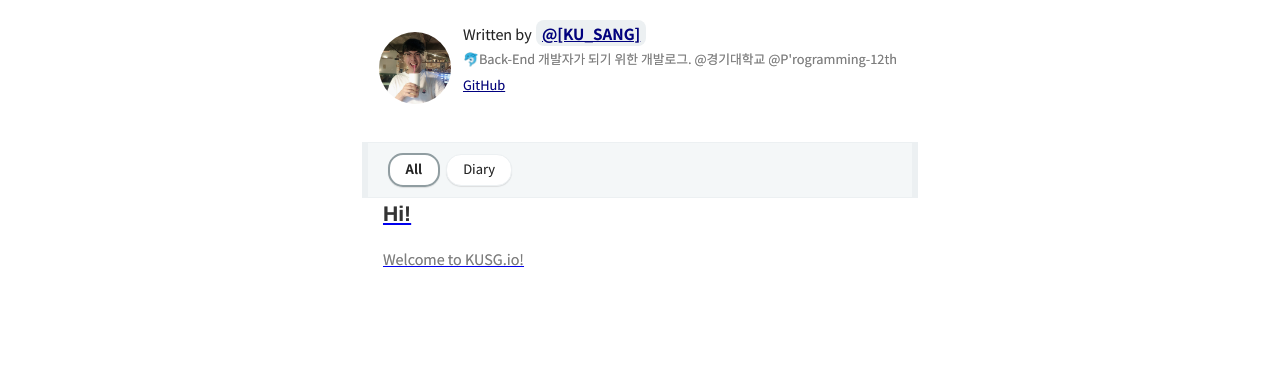
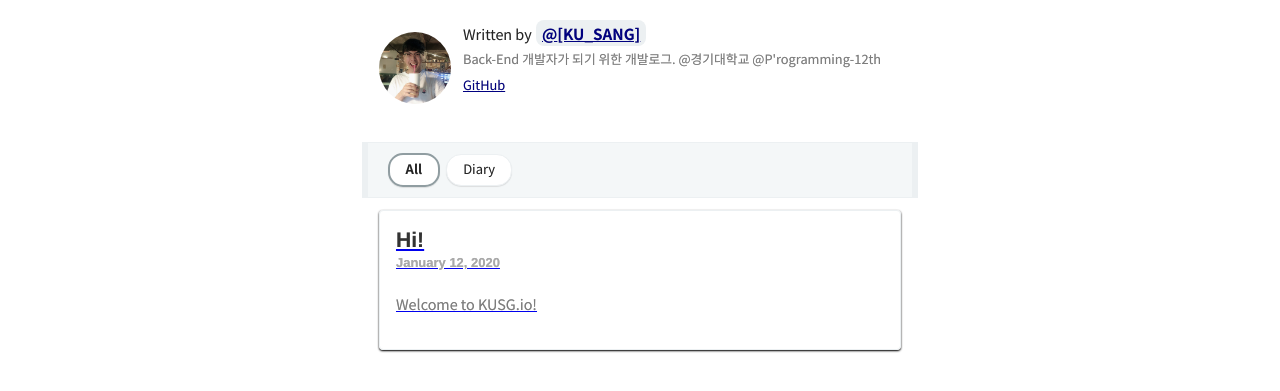
Before and after one commit to rnjsrntkd95/rnjsrntkd95.github.io, a Gatsby site: page / in a window 1280 px wide. Shown: the part 177-568 px from the top of the page. Built offline with nearby package versions, Linux system fonts and the light colour scheme; Gatsby itself is replaced by a stand-in of ours; some packages are replaced by stand-ins of ours; what typography-theme-github would draw is missing.

Commit message:
modified thumbnail style

```diff
--- a/gatsby-meta-config.js
+++ b/gatsby-meta-config.js
@@ -2,11 +2,11 @@ module.exports = {
   title: `KUSG.io`,
   description: `Kwon Ku Sang record and portfolio`,
   author: `[KU_SANG]`,
-  introduction: `🐬Back-End 개발자가 되기 위한 개발로그. @경기대학교 @P'rogramming-12th`,
+  introduction: `Back-End 개발자가 되기 위한 개발로그. @경기대학교 @P'rogramming-12th`,
   siteUrl: `https://rnjsrntkd95.github.io`, // Your blog site url
   social: {
     twitter: ``, // Your Twitter account
-    github: `https://github.com/rnjsrntkd95`, // Your GitHub account
+    github: `rnjsrntkd95`, // Your GitHub account
     medium: ``, // Your Medium account
     facebook: ``, // Your Facebook account
   },
--- a/src/components/thumbnail-item/index.jsx
+++ b/src/components/thumbnail-item/index.jsx
@@ -8,7 +8,8 @@ export const ThumbnailItem = ({ node }) => (
   <Link className={`thumbnail ${TARGET_CLASS}`} to={node.fields.slug}>
     <div key={node.fields.slug}>
       <h3>{node.frontmatter.title || node.fields.slug}</h3>
+      <h6>{node.frontmatter.date || node.fields.slug}</h6>
       <p dangerouslySetInnerHTML={{ __html: node.excerpt }} />
     </div>
-  </Link>
+  </Link >
 )
--- a/src/components/thumbnail-item/index.scss
+++ b/src/components/thumbnail-item/index.scss
@@ -8,6 +8,14 @@
   box-shadow: none;
   transition: text-shadow 0.3s, opacity 0.4s;
   opacity: 0;
+  border: 1px solid#ecf0f2;
+  border-radius: 4px;
+  box-shadow: 0 1px 3px rgba(0,0,0,.1),0 1px 2px rgba(0,0,0,2);
+  transition:text-shadow .3s, opacity .4s;
+  margin-top: 12px;
+  padding-right: 16px;
+  padding-left: 16px;
+
 
   p {
     font-size: 90%;
@@ -15,6 +23,7 @@
   }
 }
 
+
 .thumbnail.visible {
   opacity: 1;
 }
--- a/src/styles/dark-theme.scss
+++ b/src/styles/dark-theme.scss
@@ -47,12 +47,19 @@ body.dark {
   .thumbnail {
     h3 {
       color: $dark-light-font-color;
+      margin-top: 13px;
+      margin-bottom: 5px;
+    }
+    h6 {
+      color: #1e90ff63;
+      margin-top: 0;
     }
     p {
       color: $dark-middle-font-color;
     }
     &:hover {
       text-shadow: $dark-hover-text-shadow;
+      background-color: rgba(45,67,115,.49);
     }
   }
 
--- a/src/styles/light-theme.scss
+++ b/src/styles/light-theme.scss
@@ -46,12 +46,20 @@ body.light {
   .thumbnail {
     h3 {
       color: $dark-gray;
+      margin-top: 13px;
+      margin-bottom: 5px;
+    }
+    h6 {
+      color: #a9a9a9;
+      margin-top: 0;
     }
     p {
       color: $middle-gray;
     }
     &:hover {
       text-shadow: $light-hover-text-shadow;
+      background-color: rgba(0,30,84,.07);
+
     }
   }
 
--- a/src/templates/blog-post.js
+++ b/src/templates/blog-post.js
@@ -48,6 +48,7 @@ export default ({ data, pageContext, location }) => {
   )
 }
 
+
 export const pageQuery = graphql`
   query BlogPostBySlug($slug: String!) {
     site {
```
